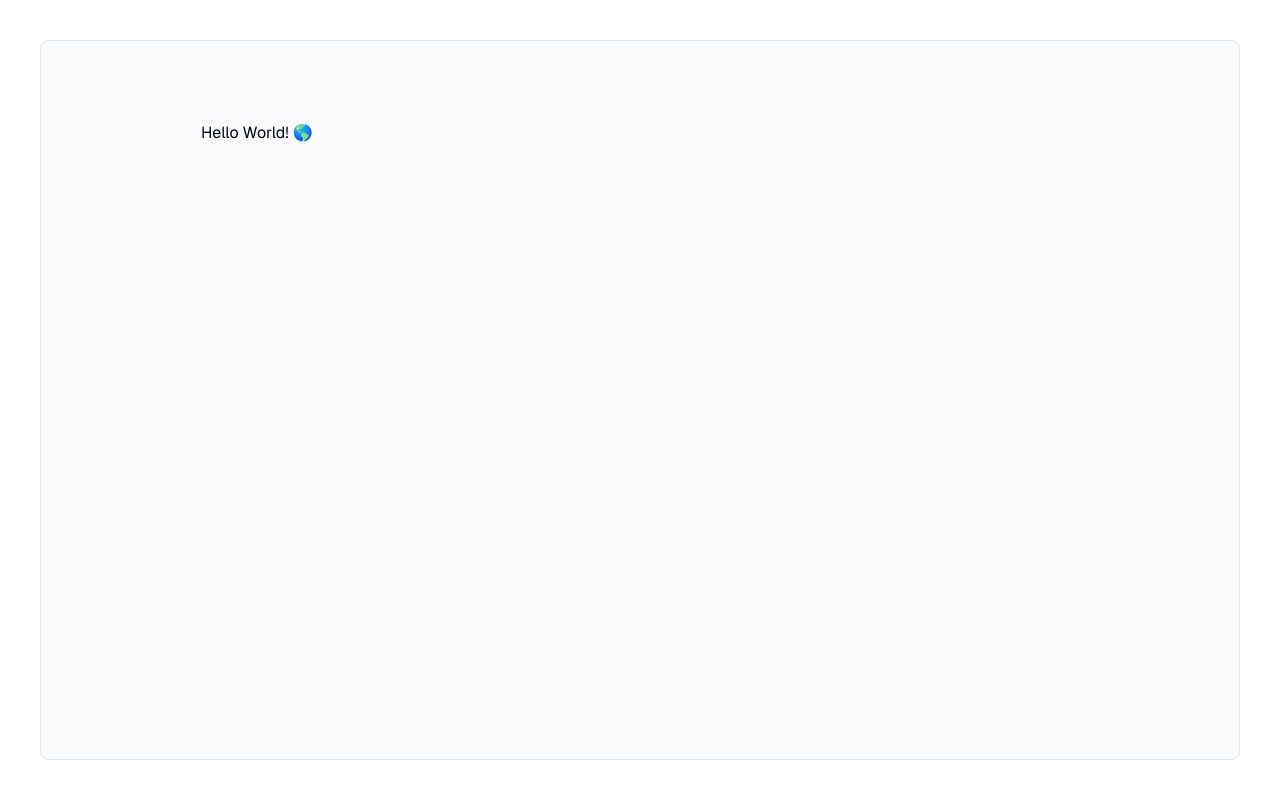
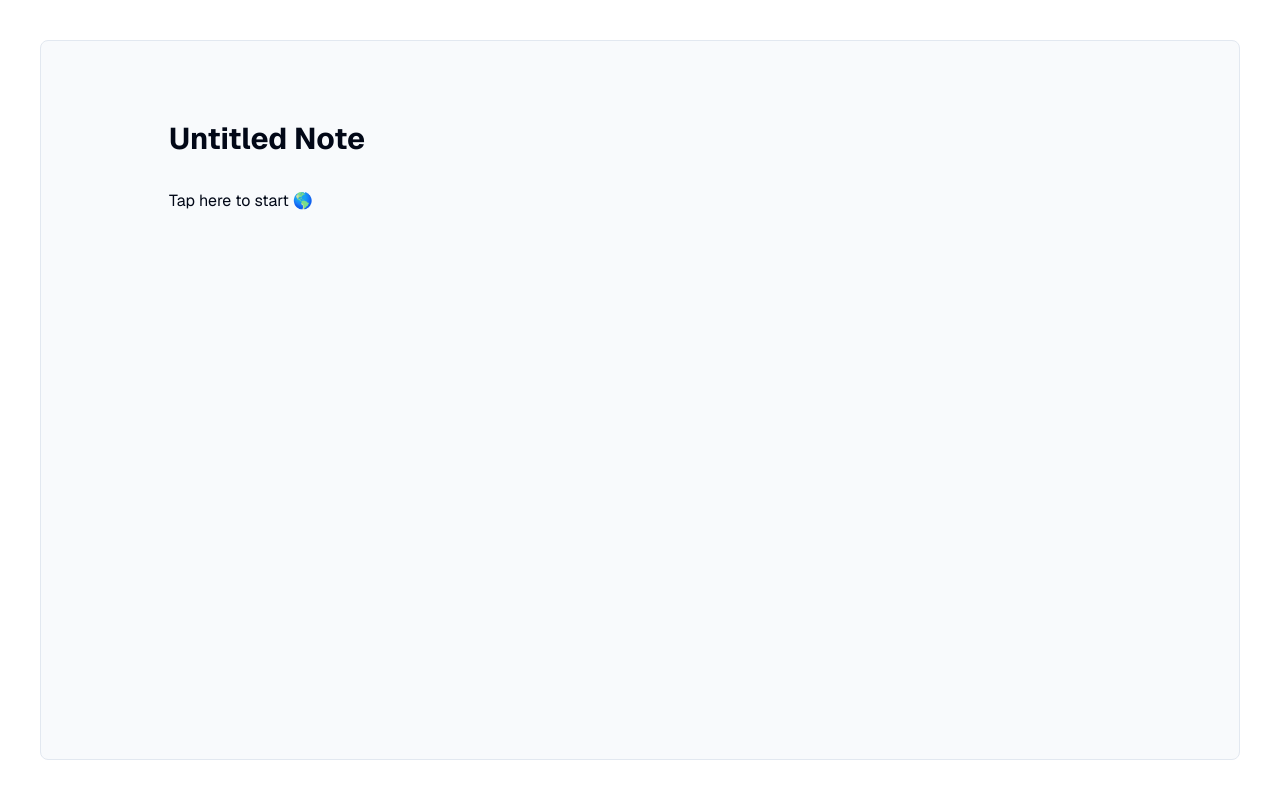
Before and after one commit to nabilfaturr/noteworthy, a Next.js app: page /notes/1 in a window 1280 px wide. Built offline with nearby package versions, Linux system fonts and the light colour scheme; no server answers.

Commit message:
feat: catch every input on editor

```diff
--- a/src/app/globals.css
+++ b/src/app/globals.css
@@ -85,4 +85,16 @@
   .show-3 {
     @apply border border-blue-600;
   }
+
+  .note-title {
+    @apply text-3xl font-bold bg-slate-50 mb-8 w-full;
+  }
+
+  .note-title:focus {
+    @apply outline-none;
+  }
 }
+
+.tiptap:focus {
+  outline: none;
+}
--- a/src/app/notes/[slug]/layout.tsx
+++ b/src/app/notes/[slug]/layout.tsx
@@ -3,7 +3,7 @@ import React, { Children } from "react";
 const NoteLayout = ({ children }: { children: React.ReactNode }) => {
   return (
     <div className="w-screen h-screen p-10 bg-white">
-      <div className="w-full h-full rounded-lg bg-slate-50  border px-40 py-20">
+      <div className="w-full h-full rounded-lg bg-slate-50  border px-8 md:px-16 lg:px-32 py-20">
         {children}
       </div>
     </div>
--- a/src/app/notes/[slug]/page.tsx
+++ b/src/app/notes/[slug]/page.tsx
@@ -1,19 +1,42 @@
 "use client";
 
+import TitleForm from "@/components/shared/TitleField";
 import { useEditor, EditorContent } from "@tiptap/react";
 import StarterKit from "@tiptap/starter-kit";
+import React from "react";
 
 const Tiptap = ({ id }: { id: string }) => {
+  const [data, setData] = React.useState({
+    title: "",
+    content: "",
+  });
+
+  console.log(data);
+
+  const handleTitleChange = (e: React.ChangeEvent<HTMLInputElement>) => {
+    const newTitle = e.target.value;
+    setData({ ...data, title: newTitle });
+  };
+
+  const handleContentChange = () => {
+    const newContent = editor?.getHTML() || "";
+    setData({ ...data, content: newContent });
+  };
+
   const editor = useEditor({
     extensions: [StarterKit],
-    content: "<p>Hello World! 🌎️</p>",
+    content: "<p>Tap here to start 🌎️</p>",
+  });
+
+  editor?.on("update", () => {
+    handleContentChange();
   });
 
   return (
-    <>
+    <form className="w-full h-full">
+      <TitleForm handleTitleChange={handleTitleChange} />
       <EditorContent editor={editor} />
-      <h1>{id}</h1>
-    </>
+    </form>
   );
 };
 
--- /dev/null
+++ b/src/components/shared/TitleField.tsx
@@ -0,0 +1,18 @@
+import React from "react";
+
+type TTitleForm = {
+  handleTitleChange: (e: React.ChangeEvent<HTMLInputElement>) => void;
+};
+
+const TitleForm = ({ handleTitleChange }: TTitleForm) => {
+  return (
+    <input
+      type="text"
+      className="note-title"
+      defaultValue={"Untitled Note"}
+      onChange={handleTitleChange}
+    />
+  );
+};
+
+export default TitleForm;
```
